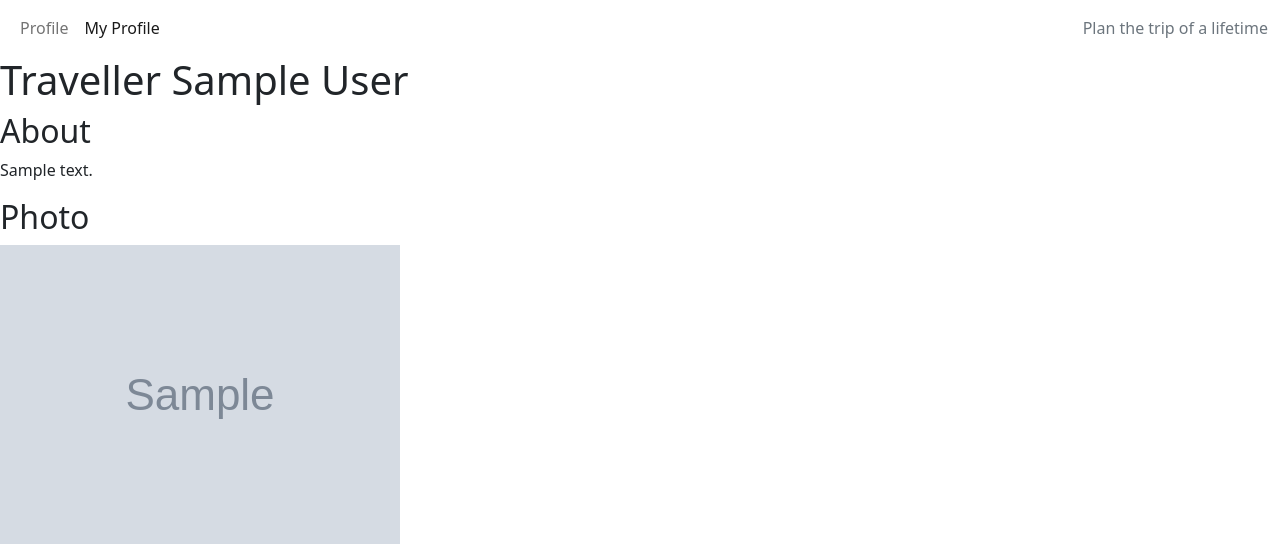
After one commit to alphabetjim/capstone_SeeMyTrip, a Django app: page /travellerprofile/view_traveller/ in a window 1280 px wide. The commit adds this page. Shown: the top 544 px of the page. Run offline with Django 4.2, Linux system fonts and the light colour scheme; a user stored in the database is signed in; tables that the repository leaves empty hold one stand-in row (values such as "Sample post"); grey boxes marked "Sample" are stand-in pictures; parts of the project's set-up code (start-up, migrations or seed data) failed here and were passed over.

Commit message:
Show profile of logged-in traveller, including photo.

```diff
--- a/templates/base.html
+++ b/templates/base.html
@@ -1,6 +1,7 @@
 {% load static %}
 
 {% url 'profile' as profile_url %}
+{% url 'view_traveller' as profileview_url %}
 
 <!DOCTYPE html>
 <html class="h-100" lang="en">
@@ -41,7 +42,10 @@
                         <a class="nav-link {% if request.path == profile_url %}active" aria-current="page{% endif %}"
                             href="{% url 'profile' %}">Profile</a>
                     </li>
-
+                    <li class="nav-item">
+                        <a class="nav-link {% if request.path == profileview_url %}active" aria-current="page{% endif %}"
+                            href="{% url 'view_traveller' %}">My Profile</a>
+                    </li>
                 </ul>
                 <span class="navbar-text text-muted">
                     Plan the trip of a lifetime
--- a/travellerprofile/models.py
+++ b/travellerprofile/models.py
@@ -18,4 +18,4 @@ class Traveller(models.Model):
     created_on = models.DateTimeField(auto_now_add=True)
 
     def __str__(self):
-        return f"{self.user}: {self.firstname} {self.lastname} | created {self.created_on}"
+        return f"{self.user}: {self.firstname} {self.lastname} | created {self.created_on} | id: {self.pk}"
--- /dev/null
+++ b/travellerprofile/templates/travellerprofile/view_traveller.html
@@ -0,0 +1,11 @@
+{% extends "base.html" %}
+{% load static %}
+
+{% block content %}
+<h1>Traveller {{ traveller.firstname }} {{ traveller.lastname}}</h1>
+<h2>About</h2>
+<p>{{traveller.bio}}</p>
+<h2>Photo</h2>
+<img src="{{ traveller.profile_photo.url }}" alt="Profile photo">
+
+{% endblock content %}
--- a/travellerprofile/urls.py
+++ b/travellerprofile/urls.py
@@ -3,4 +3,5 @@ from . import views
 
 urlpatterns = [
     path('', views.TravellerList.as_view(), name='profile'),
+    path('view_traveller/', views.view_traveller, name='view_traveller'),
 ]
--- a/travellerprofile/views.py
+++ b/travellerprofile/views.py
@@ -1,4 +1,4 @@
-from django.shortcuts import render
+from django.shortcuts import render, get_object_or_404
 from django.views import generic
 from .models import Traveller
 
@@ -19,3 +19,25 @@ class TravellerList(generic.ListView):
     queryset = Traveller.objects.all()
     print(queryset.first())
     template_name = "travellerprofile/index.html"
+
+def view_traveller(request):
+    """
+    Display an individual :model: travellerprofile.Traveller
+
+    **Context**
+    ``traveller``
+        An instance of travellerprofile.Traveller
+
+    **Template**
+    :template: ``travellerprofile/view_traveller.html``
+    """
+    queryset = Traveller.objects.all()
+    traveller = get_object_or_404(queryset, user=request.user)
+
+    return render(
+        request,
+        "travellerprofile/view_traveller.html",
+        {
+            "traveller": traveller,
+        },
+    )
```
